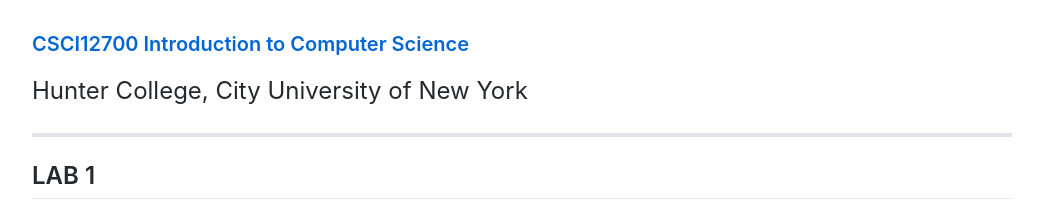
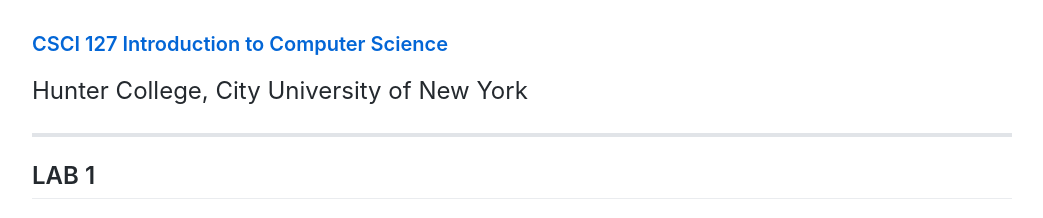
Before and after one commit to maryash/maryash.github.io, a Jekyll site: the page built from files/lab1.md, in a window 1280 px wide and 900 px high. Shown: the top 218 px of the window, without its empty margins (118-1161 px from the left). Built offline with Jekyll 4.4.1, drawn with Linux system fonts in a browser that asks for light colours; comment, search, counter and statistics services are not loaded.

Commit message:
Update lab1.md

```diff
--- a/files/lab1.md
+++ b/files/lab1.md
@@ -2,7 +2,7 @@
 layout: myDefault
 title: LAB 1
 ---
-### [CSCI12700 Introduction to Computer Science](../main.html)
+### [CSCI 127 Introduction to Computer Science](../main.html)
 <span style="font-size:24px">Hunter College, City University of New York</span>
 
 ---
```
